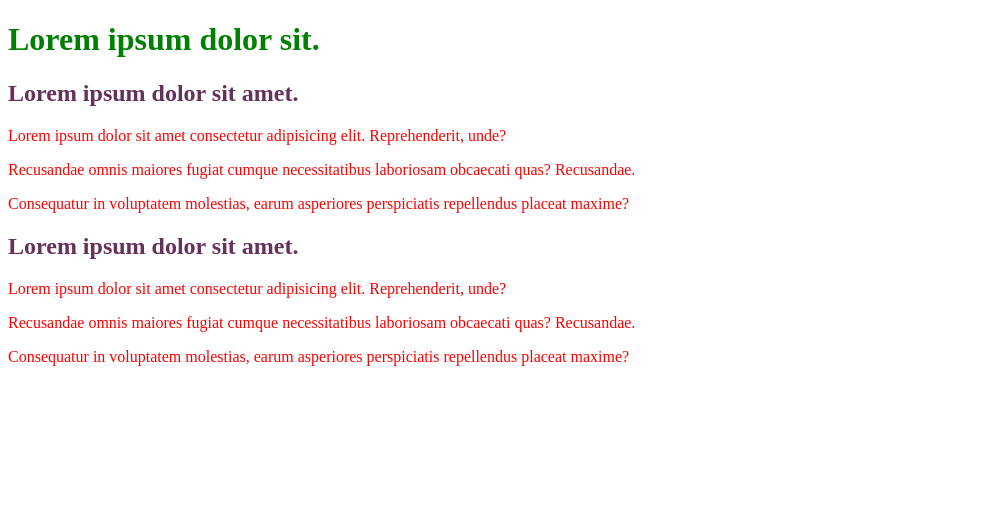
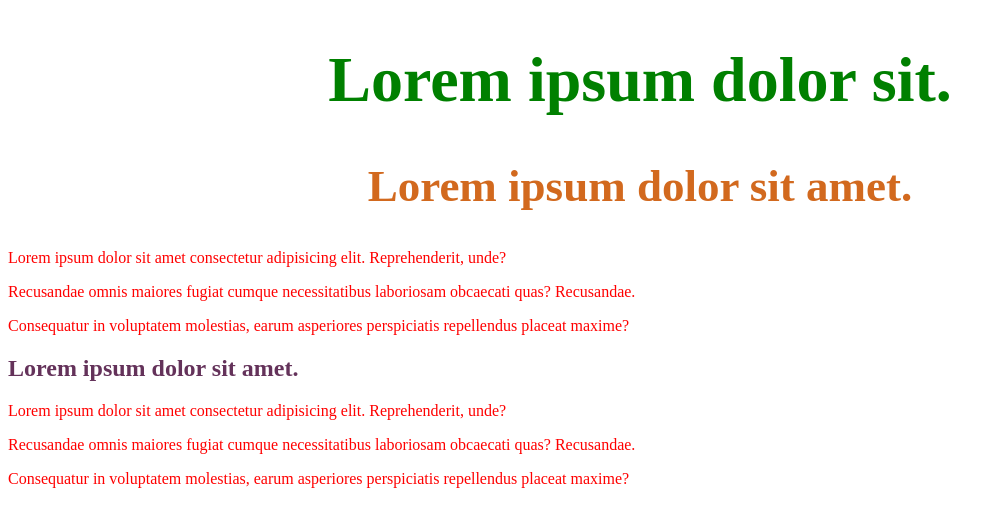
Before and after one commit to VVH78/homework_CSS, a plain HTML site: page index.html in a window 1280 px wide. Shown: the whole page, without its empty margins (0-1004 px from the left). Drawn offline with Linux system fonts and the light colour scheme.

Commit message:
Add inline styles

```diff
--- a/index.html
+++ b/index.html
@@ -4,22 +4,27 @@
   <meta charset="UTF-8">
   <meta name="viewport" content="width=device-width, initial-scale=1.0">
   <title>Homework_Hrushko</title>
+  <!-- внутрішні стилі -->
   <style>
     h1 {
       color: green;
+      text-align: center;
+      font-size: 64px;
     }
     h2 {
       color: rgb(100, 50, 90);
     }
     p {
       color: #ff0000;
+      text-align: justify;
     }
    </style>
 </head>
 <body>
   <h1>Lorem ipsum dolor sit.</h1>
+  <!-- інлайн стилі -->
 
-  <h2>Lorem ipsum dolor sit amet.</h2>
+  <h2 style="color: chocolate; text-align: center; font-size: 45px;">Lorem ipsum dolor sit amet.</h2>
   <p>Lorem ipsum dolor sit amet consectetur adipisicing elit. Reprehenderit, unde?</p>
   <p>Recusandae omnis maiores fugiat cumque necessitatibus laboriosam obcaecati quas? Recusandae.</p>
   <p>Consequatur in voluptatem molestias, earum asperiores perspiciatis repellendus placeat maxime?</p>
```
